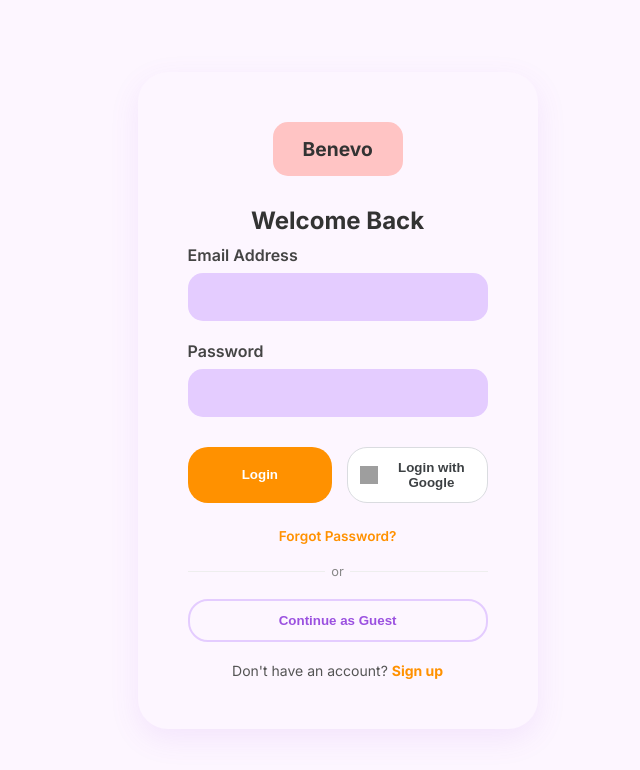
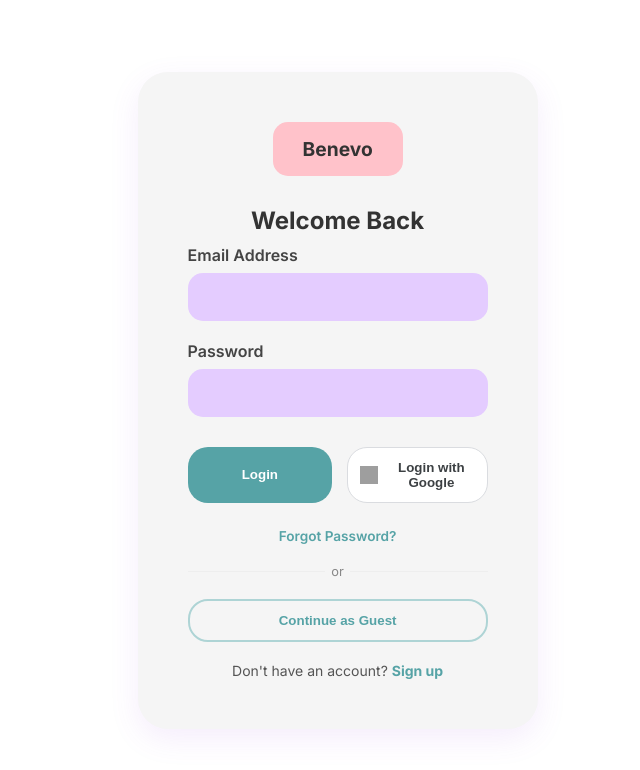
Before and after one commit to umdInnovationSp26/Gather-Donation, an Angular app in the folder gather-donations-fe/: page /login in a window 1280 px wide. Shown: the top 770 px of the page, without its empty margins (640-1280 px from the left). Built offline with nearby package versions, Linux system fonts and the light colour scheme; grey boxes are pictures that could not be loaded.

Commit message:
Added new color palette variables to main stylesheet.

```diff
--- a/gather-donations-fe/src/styles.css
+++ b/gather-donations-fe/src/styles.css
@@ -9,7 +9,7 @@
 }
 
 :root {
-  /* ── Colors ─────────────────────────────────────── */
+  /* ── OLD Colors ─────────────────────────────────────── */
   --white-pointer: #fdf6ff;
   --amethyst: #9d4edd;
   --indigo: #3d0066;
@@ -17,37 +17,46 @@
   --sunset: #ffc880;
   --princeton-orange: #ff9100;
 
+  /* ---- New Colors -------- */
+  --white: #ffffff;
+  --regal-navy: #053D76;
+  --tropical-teal: #56A3A6;
+  --light-teal: #AED4D5;
+  --pastel-pink: #FFC2CA;
+  --lime-cream: #CAE58A;
+  --white-smoke: #F5F5F5;
+
   /* ── Backgrounds ───────────────────────────────── */
-  --bg-page: var(--white-pointer); /* full-page background (login, etc.) */
-  --bg-content: var(--white-pointer); /* main content area */
-  --bg-card: var(--white-pointer); /* cards / modals */
+  --bg-page: var(--white); /* full-page background (login, etc.) */
+  --bg-content: var(--white); /* main content area */
+  --bg-card: var(--white-smoke); /* cards / modals */
 
   /* ── Navbar & Sidebar ──────────────────────────── */
-  --nav-bg: var(--persian-indigo); /* topbar + sidebar fill */
-  --nav-text: var(--sunset); /* nav link text */
-  --nav-active-bg: var(--white-pointer); /* active link highlight */
-  --nav-active-text: var(--amethyst); /* active link text */
-  --nav-hover-bg: rgba(255, 255, 255, 0.3);
+  --nav-bg: var(--regal-navy); /* topbar + sidebar fill */
+  --nav-text: var(--white); /* nav link text */
+  --nav-active-bg: var(--white-smoke); /* active link highlight */
+  --nav-active-text: var(--tropical-teal); /* active link text */
+  --nav-hover-bg: rgba(255, 255, 255, 0.2);
 
   /* ── Buttons ───────────────────────────────────── */
-  --btn-primary-bg: var(--princeton-orange); /* filled primary button */
+  --btn-primary-bg: var(--tropical-teal); /* filled primary button */
   --btn-primary-text: #ffffff;
-  --btn-secondary-bg: #d4b2f7; /* softer secondary button */
-  --btn-secondary-text: #5d2e8e;
-  --btn-outline-border: #e4ccff; /* ghost / outline button border */
-  --btn-outline-text: #9b51e0;
+  --btn-secondary-bg: var(--light-teal); /* softer secondary button */
+  --btn-secondary-text: (--tropical-teal);
+  --btn-outline-border: var(--light-teal); /* ghost / outline button border */
+  --btn-outline-text: var(--tropical-teal);
 
   /* ── Inputs ────────────────────────────────────── */
   --input-bg: #e4ccff; /* text field background */
 
   /* ── Fonts / Text ──────────────────────────────── */
-  --text-primary: var(--sunset);
+  --text-primary: var(--tropical-teal);
   --text-secondary: #444444;
   --text-muted: #888888;
   --text-heading: #333333;
 
   /* ── Accents ───────────────────────────────────── */
-  --accent-logo: #ffc4c4; /* brand logo box */
+  --accent-logo: var(--pastel-pink); /* brand logo box */
   --accent-purple: #a855f7;
   --accent-purple-dark: #9333ea;
   --accent-purple-light: #d8b4fe;
```
